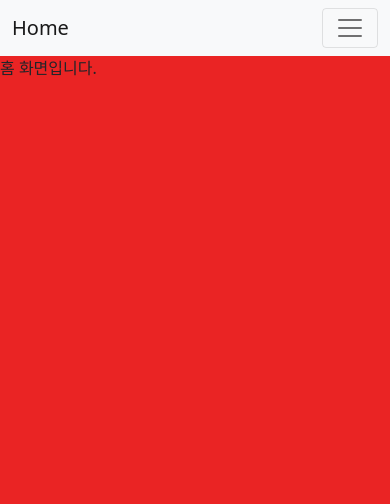
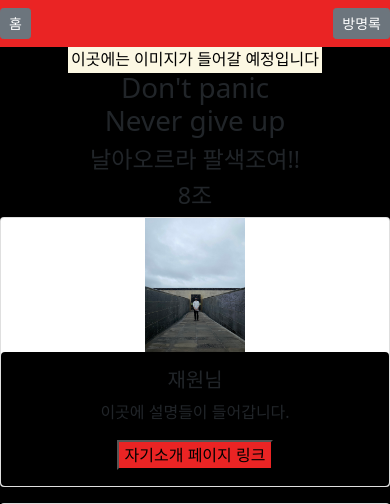
Before and after one commit to jenyglee/sparta-team-8, a Flask app: page / in a window 390 px wide. Shown: the top 504 px of the page. Before the commit the page ends 76 px from the top, so only its background shows below. Run offline with Flask 2, Linux system fonts and the light colour scheme.

Commit message:
홈화면 v.1

```diff
--- a/templates/home.html
+++ b/templates/home.html
@@ -3,41 +3,143 @@
 <head>
     <meta charset="UTF-8">
     <title>Title</title>
-  <link href="https://cdn.jsdelivr.net/npm/bootstrap@5.0.2/dist/css/bootstrap.min.css" rel="stylesheet" integrity="sha384-EVSTQN3/azprG1Anm3QDgpJLIm9Nao0Yz1ztcQTwFspd3yD65VohhpuuCOmLASjC" crossorigin="anonymous">
+  <link href="https://cdn.jsdelivr.net/npm/bootstrap@5.0.2/dist/css/bootstrap.min.css"
+        rel="stylesheet" integrity="sha384-EVSTQN3/azprG1Anm3QDgpJLIm9Nao0Yz1ztcQTwFspd3yD65VohhpuuCOmLASjC"
+        crossorigin="anonymous">
 </head>
+
+<!--이미지 가이드 : 검정 bgc/흰색 글씨-->
 
 <style>
 
   body{
+    background-color: black;
+      display: flex;
+      flex-direction: column;
+      align-content: center;
+      text-align-all: center;
+
+  }
+
+  .navbar{
     background-color: #ea2424;
+    align-content: center;
+    margin: auto;
+      width:100%;
+      justify-content: space-between;
+
+  }
+  .txt{
+      width: auto;
+      margin: 0 auto;
+       margin: auto;
+          text-align: center;
+  }
+  .img{
+      width: auto;
+      margin: 0 auto;
+  }
+  .cards {
+      width: auto;
+      margin: 0 auto;
+      text-align: center;
+      background-color: black;
+
+  }
+  .card-body{
+    background-color: black;
+    border-radius: 4px;
+  }
+  .cdbtn{
+    background-color: #ea2424;
+  }
+  img{
+    width: auto;
+    margin: 0 auto;
+    max-width: 100px;
   }
 
 </style>
 
 <body>
-<section>
 
-  <div>
-  <nav class="navbar navbar-expand-lg navbar-light bg-light">
-    <div class="container-fluid">
-      <a class="navbar-brand" href="#">Home</a>
-      <button class="navbar-toggler" type="button" data-bs-toggle="collapse" data-bs-target="#navbarNav" aria-controls="navbarNav" aria-expanded="false" aria-label="Toggle navigation">
-        <span class="navbar-toggler-icon"></span>
-      </button>
-      <div class="collapse navbar-collapse" id="navbarNav">
-        <ul class="navbar-nav">
-          <li class="nav-item">
-            <a class="nav-link active" aria-current="page" href="#">방명록</a>
-          </li>
-        </ul>
+<div class = "navbar">
+<button type="button" class="btn btn-secondary btn-sm">홈</button>
+<button type="button" class="btn btn-secondary btn-sm">방명록</button>
+</div>
+
+<div class="img">
+
+    <mark>이곳에는 이미지가 들어갈 예정입니다<br>
+            </mark>
+
+</div>
+
+<div class="txt">
+    <h1>Don't panic<br>
+    Never give up<br></h1>
+    <h3>날아오르라 팔색조여!!</h3>
+     <h3>8조 </h3>
+</div>
+  <!--이곳은 카드가 들어가는 공간입니다.-->
+  <!--이곳은 카드가 들어가는 공간입니다.-->
+<section class="cards">
+<article class="card mb-3" style="max-width: 540px;">
+  <div class="row g-0">
+    <div class="col-md-4">
+      <img src="../static/img/jaewon01.jpeg">
+    </div>
+    <div class="col-md-8">
+      <div class="card-body">
+        <h5 class="card-title">재원님</h5>
+        <p class="card-text"> 이곳에 설명들이 들어갑니다.</p>
+        <button class="cdbtn">자기소개 페이지 링크</button>
       </div>
     </div>
-  </nav>
+  </div>
+</article>
+<div class="card mb-3" style="max-width: 540px;">
+  <div class="row g-0">
+    <div class="col-md-4">
+      <img src="..." class="img-fluid rounded-start" alt="...">
+    </div>
+    <div class="col-md-8">
+      <div class="card-body">
+        <h5 class="card-title">이름이 들어갑니다</h5>
+        <p class="card-text"> 이곳에 설명들이 들어갑니다.</p>
+        <button class="cdbtn">자기소개 페이지 링크</button>
+      </div>
+    </div>
+  </div>
 </div>
-<!-- 동균님 메인화면 작업공간 -->
-홈 화면입니다.
-
+<div class="card mb-3" style="max-width: 540px;">
+  <div class="row g-0">
+    <div class="col-md-4">
+      <img src="..." class="img-fluid rounded-start" alt="...">
+    </div>
+    <div class="col-md-8">
+      <div class="card-body">
+        <h5 class="card-title">이름이 들어갑니다</h5>
+        <p class="card-text"> 이곳에 설명들이 들어갑니다.</p>
+        <button class="cdbtn">자기소개 페이지 링크</button>
+      </div>
+    </div>
+  </div>
+</div>
+<div class="card mb-3" style="max-width: 540px;">
+  <div class="row g-0">
+    <div class="col-md-4">
+      <img src="..." class="img-fluid rounded-start" alt="...">
+    </div>
+    <div class="col-md-8">
+      <div class="card-body">
+        <h5 class="card-title">이름이 들어갑니다</h5>
+        <p class="card-text"> 이곳에 설명들이 들어갑니다.</p>
+        <button class="cdbtn">자기소개 페이지 링크</button>
+      </div>
+    </div>
+  </div>
+</div>
 </section>
-
 </body>
 </html>
```
Also changed, not shown: templates/home2.html (added, +10 -0 lines).
